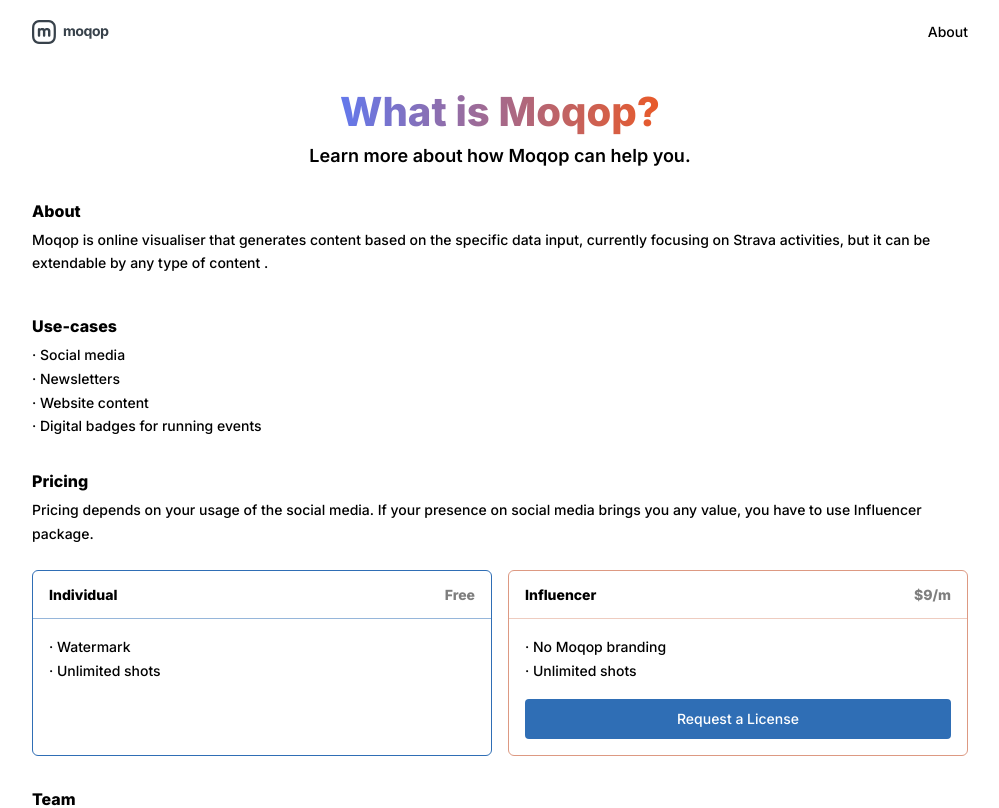
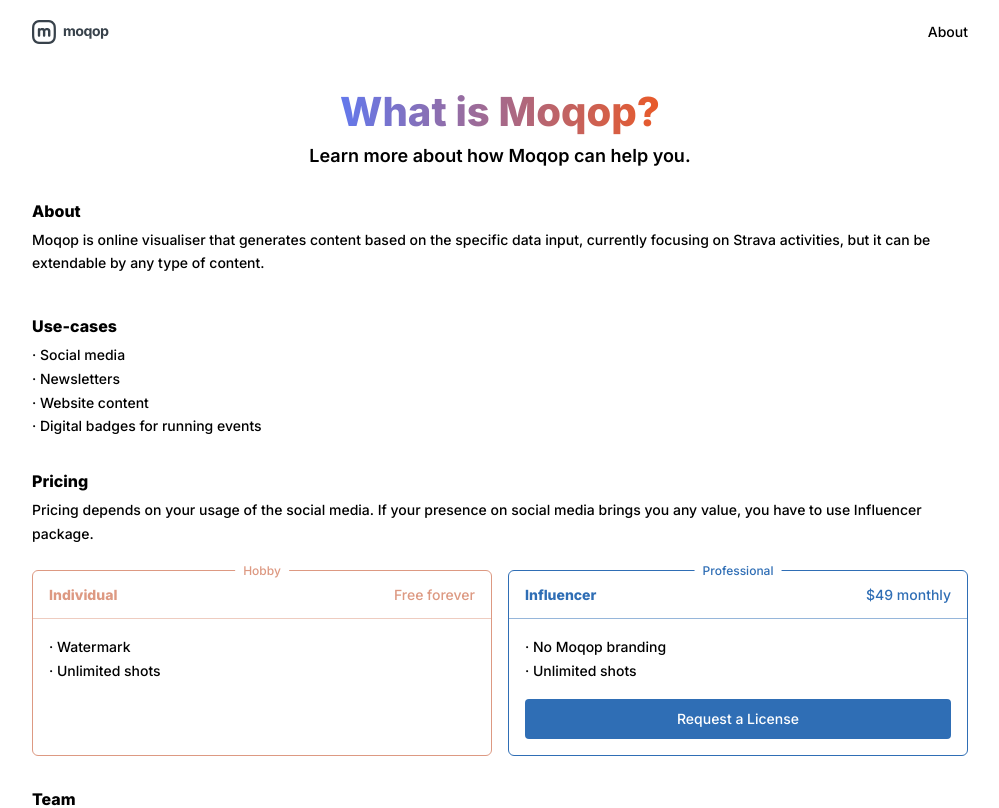
Before and after one commit to RobotCafe/moqop, a Next.js app: page /about in a window 1280 px wide. Shown: the top 808 px of the page, without its empty margins (140-1139 px from the left). Built offline with nearby package versions, Linux system fonts and the light colour scheme.

Commit message:
seo optimisation - titles and descriptions

```diff
--- a/src/pages/about.js
+++ b/src/pages/about.js
@@ -1,3 +1,4 @@
+import Head from 'next/head'
 import Header from 'components/header'
 import Footer from 'components/footer'
 import Button from 'components/button'
@@ -7,6 +8,11 @@
 
   return(
     <section>
+      <Head>
+        <title>Moqop · What is moqop?</title>
+        <meta name="description" content="Moqop is online visualiser that generates content based on the specific data input, currently focusing on Strava activities, but it can be extendable by any type of content." />
+      </Head>
+
       <Header />
       <h1 className="title text-24 sm:text-32 md:text-40 font-black text-center">
         <span className='titleColor inline'>What is Moqop?</span>
@@ -21,7 +27,7 @@
       <ul className='flex flex-col gap-16'>
         <li className='mb-16'>
           <span className='block font-bold mb-4 text-16'>About</span>
-          <p className=''>Moqop is online visualiser that generates content based on the specific data input, currently focusing on Strava activities, but it can be extendable by any type of content .</p>
+          <p className=''>Moqop is online visualiser that generates content based on the specific data input, currently focusing on Strava activities, but it can be extendable by any type of content.</p>
         </li>
         <li className='mb-16'>
           <span className='block font-bold mb-4 text-16'>Use-cases</span>
@@ -36,27 +42,31 @@
           <span className='block font-bold mb-4 text-16'>Pricing</span>
           <p className=''>Pricing depends on your usage of the social media. If your presence on social media brings you any value, you have to use Influencer package.</p>
           <div className="flex flex-col sm:flex-row gap-16 mt-24">
-            <div className='flex-1  rounded border border-blue'>
-              <div className='flex border-b border-blue/50 py-12 px-16 mb-8 font-bold'>
-                <span className=''>Individual</span>
-                <div className='ml-auto opacity-50'>Free</div>
+            <div className='relative flex-1  rounded border border-red'>
+              <div className="absolute -top-12 bg-white left-1/2 -translate-x-1/2 whitespace-nowrap px-8 text-red text-12">Hobby</div>
+              <div className='flex border-b border-red/50 py-12 px-16 mb-8 text-red'>
+                <span className=' font-bold'>Individual</span>
+                <div className='ml-auto'>Free forever</div>
               </div>
               <ul className='py-8 px-16'>
                 <li>· Watermark</li>
                 <li>· Unlimited shots</li>
               </ul>
             </div>
-            <div className='flex-1 border border-red  rounded'>
-            <div className='flex border-b border-red/50 py-12 px-16 mb-8 font-bold'>
-                <span className=''>Influencer</span>
-                <div className='ml-auto opacity-50'>$9/m</div>
+            <div className='relative flex-1 border border-blue  rounded'>
+              <div className="absolute -top-12 bg-white left-1/2 -translate-x-1/2 whitespace-nowrap px-8 text-blue text-12">Professional</div>
+              <div className='flex border-b border-blue/50 py-12 px-16 mb-8 text-blue'>
+                <span className='font-bold'>
+                  Influencer
+                </span>
+                <div className='ml-auto'>$49 monthly</div>
               </div>
               <div className='pt-8 pb-16 px-16'>
                 <ul>
                   <li>· No Moqop branding</li>
                   <li>· Unlimited shots</li>
                 </ul>
-                <Button text="Request a License" type="" href="mailto:support@moqop.com" className="mt-16 w-full bg-black" />
+                <Button text="Request a License" type="" href="mailto:support@moqop.com" className="mt-16 w-full" />
               </div>
             </div>
           </div>
--- a/src/pages/index.js
+++ b/src/pages/index.js
@@ -251,8 +251,8 @@
   return (
     <div className="">
       <Head>
-        <title>Strava activity image</title>
-        <meta name="description" content="Generated pretty image from your Strava activity" />
+        <title>Moqop · Generate Instagram Story from Strava activity</title>
+        <meta name="description" content="Visualise your excercise activity for Instagram story with a decent polyline over the picture you made during the workout." />
       </Head>
 
       <section>
--- a/src/pages/open-startup.js
+++ b/src/pages/open-startup.js
@@ -1,3 +1,4 @@
+import Head from 'next/head'
 import Header from 'components/header'
 import Footer from 'components/footer'
 import { useEffect, useState } from 'react'
@@ -111,6 +112,11 @@
 
   return(
     <section>
+      <Head>
+        <title>Moqop is open startup</title>
+        <meta name="description" content="Moqop is a part of open-startup movement. All of the metrics will be publicly available." />
+      </Head>
+
       <Header />
       <div className="page">
         <h1 className="title text-24 sm:text-32 md:text-40 font-black text-center">
--- a/src/pages/updates.js
+++ b/src/pages/updates.js
@@ -1,3 +1,4 @@
+import Head from 'next/head'
 import Header from 'components/header'
 import Footer from 'components/footer'
 
@@ -58,6 +59,11 @@
 
   return(
     <section>
+      <Head>
+        <title>Moqop · Updates</title>
+        <meta name="description" content="Check out the latest Moqop release notes" />
+      </Head>
+
       <Header />
 
       <h1 className="title text-24 sm:text-32 md:text-40 font-black text-center">
```
